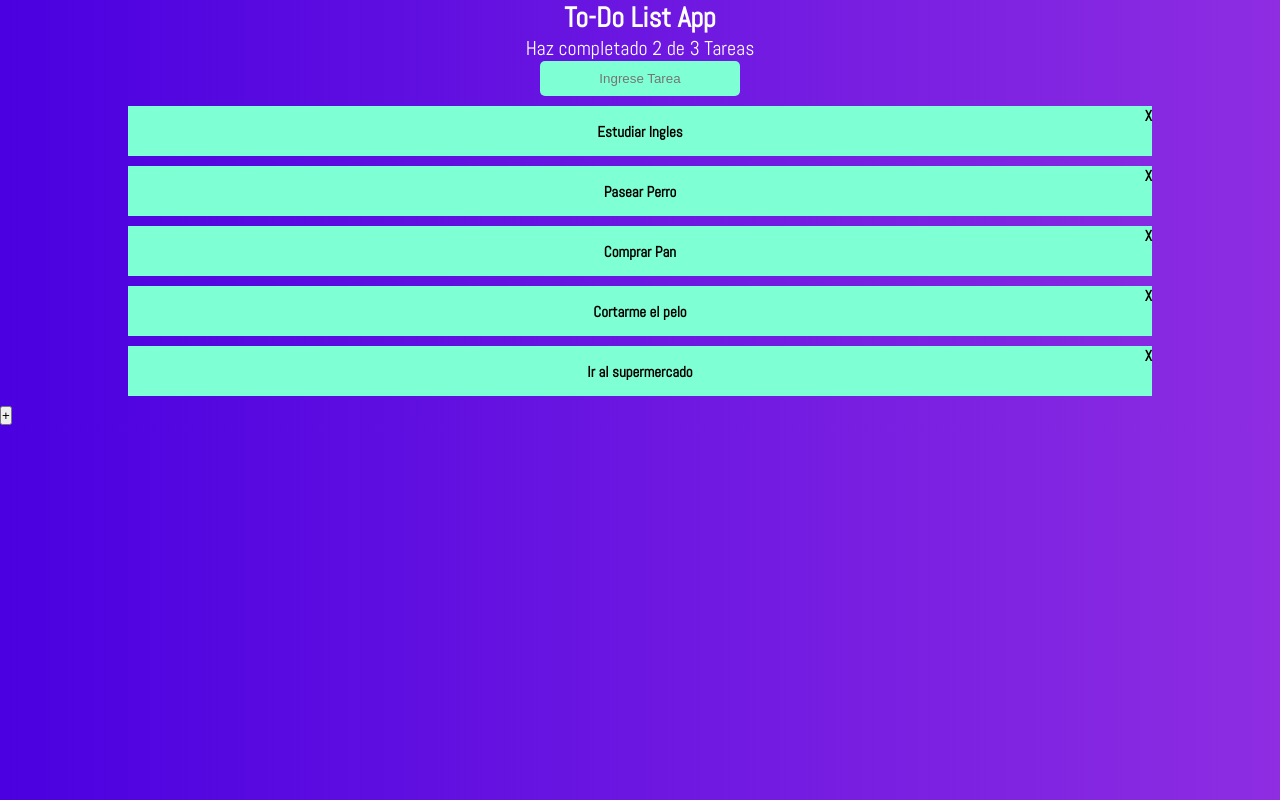
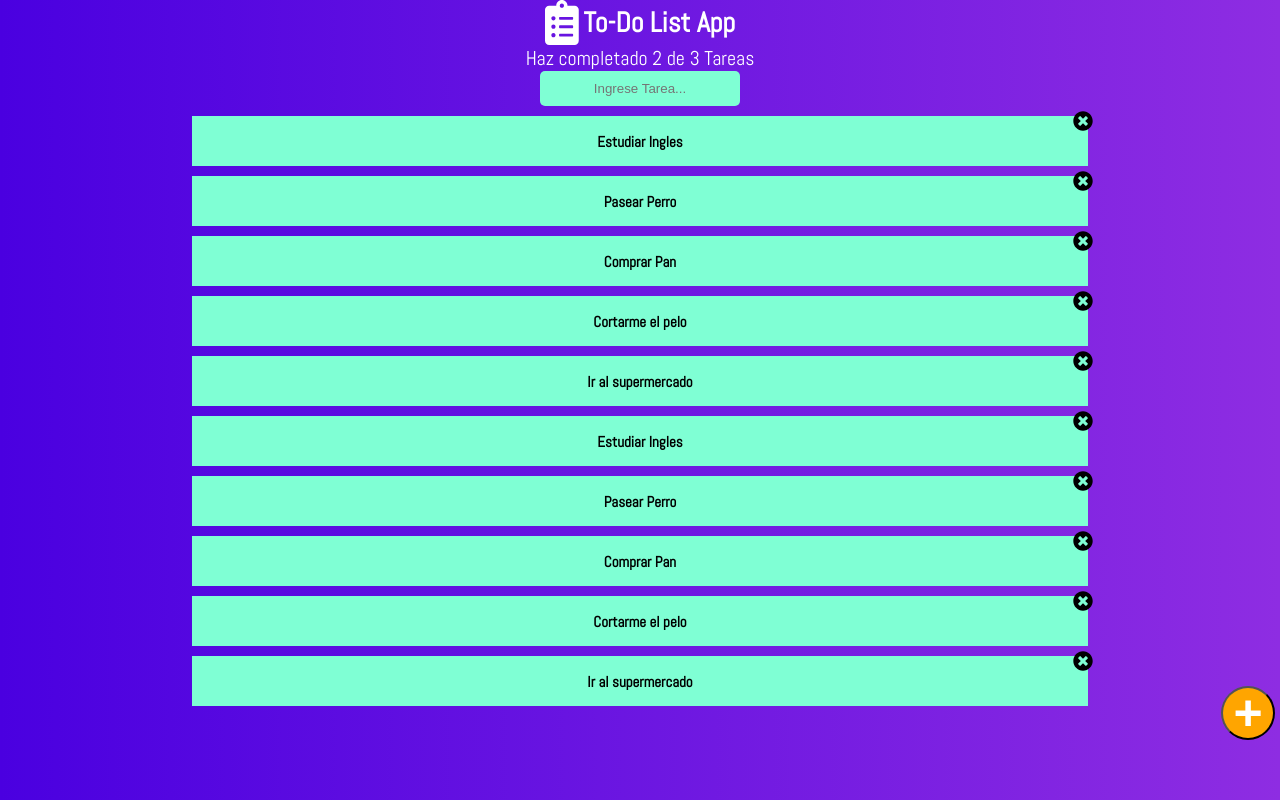
Before and after one commit to villaness327/to-do-list-reactjs, a React (Create React App) app: page / in a window 1280 px wide. Built offline with nearby package versions, Linux system fonts and the light colour scheme.

Commit message:
Updated CSS components

```diff
--- a/public/index.html
+++ b/public/index.html
@@ -28,6 +28,8 @@
     <link rel="preconnect" href="https://fonts.googleapis.com">
     <link rel="preconnect" href="https://fonts.gstatic.com" crossorigin>
     <link href="https://fonts.googleapis.com/css2?family=Abel&display=swap" rel="stylesheet">
+    <link rel="stylesheet" href="https://cdnjs.cloudflare.com/ajax/libs/font-awesome/5.15.4/css/all.min.css" integrity="sha512-1ycn6IcaQQ40/MKBW2W4Rhis/DbILU74C1vSrLJxCq57o941Ym01SwNsOMqvEBFlcgUa6xLiPY/NS5R+E6ztJQ==" crossorigin="anonymous" referrerpolicy="no-referrer" />
+    <script src="https://cdnjs.cloudflare.com/ajax/libs/font-awesome/5.15.4/js/all.min.js" integrity="sha512-Tn2m0TIpgVyTzzvmxLNuqbSJH3JP8jm+Cy3hvHrW7ndTDcJ1w5mBiksqDBb8GpE2ksktFvDB/ykZ0mDpsZj20w==" crossorigin="anonymous" referrerpolicy="no-referrer"></script>
   </head>
   <body>
     <noscript>You need to enable JavaScript to run this app.</noscript>
--- a/src/App.js
+++ b/src/App.js
@@ -9,6 +9,11 @@ import { Createtodobutton } from './Components/Createtodobutton';
 //import './App.css';
 
 const todos=[
+  {text:'Estudiar Ingles',completed:true},
+  {text: 'Pasear Perro',completed:true},
+  {text:'Comprar Pan',completed:false},
+  {text:'Cortarme el pelo',completed:false},
+  {text:'Ir al supermercado',completed:true},
   {text:'Estudiar Ingles',completed:true},
   {text: 'Pasear Perro',completed:true},
   {text:'Comprar Pan',completed:false},
--- a/src/Components/Createtodobutton/Createtodobutton.css
+++ b/src/Components/Createtodobutton/Createtodobutton.css
@@ -0,0 +1,30 @@
+.TodoButton{
+    display: flex;
+    justify-content: center;
+    align-items: center;
+    position: absolute;
+    background-color:orange;
+    width: 54px;
+    height: 54px;
+    border-radius: 50%;
+    top:-30px;
+    right: 5px;
+    font-size: 5.0rem;
+    font-weight: bold;
+    transform: rotate(0);
+    transition: .3s ease;
+    z-index: 1;
+    color:white;
+
+
+}
+
+.TodoButton:hover{
+
+  transform: rotate(360deg);
+}
+
+.container_button{
+
+    position: relative;
+}
--- a/src/Components/Createtodobutton/index.js
+++ b/src/Components/Createtodobutton/index.js
@@ -6,9 +6,14 @@ function Createtodobutton(){
 
     return(
 
-        <button>+</button>
+        <React.Fragment>
 
+        <div className="container_button">
 
+            <button className="TodoButton">+</button>
+
+        </div>
+        </React.Fragment>
     );
 }
 
--- a/src/Components/Todoitem/Todoitem.css
+++ b/src/Components/Todoitem/Todoitem.css
@@ -4,7 +4,7 @@
     align-items: center;
     position: relative;
     background-color: aquamarine;
-    width: 80%;
+    width: 70%;
     height: 50px;
     margin: 0 auto 10px;
     font-size: 1.5rem;
@@ -13,9 +13,14 @@
 
 .Todo_Item--close{
     position: absolute;
-    top:0px;
-    right: 0px;
+    top:-5px;
+    right: -5px;
+}
 
+.fa-times-circle{
+
+    font-size: 2.0rem;
+    color:black;
 
 
 
--- a/src/Components/Todoitem/index.js
+++ b/src/Components/Todoitem/index.js
@@ -6,7 +6,7 @@ function Todoitem(props){
     return(
             <li className="Todo_Item">
               <p className="Todo_Item--Text">{props.text}</p>
-              <span className="Todo_Item--close">X</span>
+              <span className="Todo_Item--close"><i className="fas fa-times-circle"></i></span>
             </li>
 
     );
--- a/src/Components/Todosearch/index.js
+++ b/src/Components/Todosearch/index.js
@@ -9,7 +9,7 @@ function Todosearch(){
        <React.Fragment>
 
                 <div className="SearchContainer">
-                   <input className="Todosearch" placeholder="Ingrese Tarea"></input>
+                   <input className="Todosearch" placeholder="Ingrese Tarea..."></input>
                 </div>
 
        </React.Fragment>
--- a/src/Components/Todotitle/Todotitle.css
+++ b/src/Components/Todotitle/Todotitle.css
@@ -1,6 +1,28 @@
-.title{
+.header{
+    display: flex;
+    justify-content:center;
+    align-items: center;
+}
+
+
+
+.header_title{
     font-size: 2.8rem;
     text-align: center;
     color:white;
     font-weight: bold;
 }
+
+.header_icon{
+
+    margin-right: 5px;
+
+
+}
+
+.fa-clipboard-list{
+    color: white;
+    font-size:4.5rem;
+
+
+}
--- a/src/Components/Todotitle/index.js
+++ b/src/Components/Todotitle/index.js
@@ -4,9 +4,10 @@ import './Todotitle.css';
 function Todotitle(){
     return(
 
-
-       <h1 className="title">To-Do List App</h1>
-
+       <div className="header">
+            <span className="header_icon"><i className="fas fa-clipboard-list"></i></span>
+            <h1 className="header_title">To-Do List App</h1>
+       </div>
     );
 
 }
```
